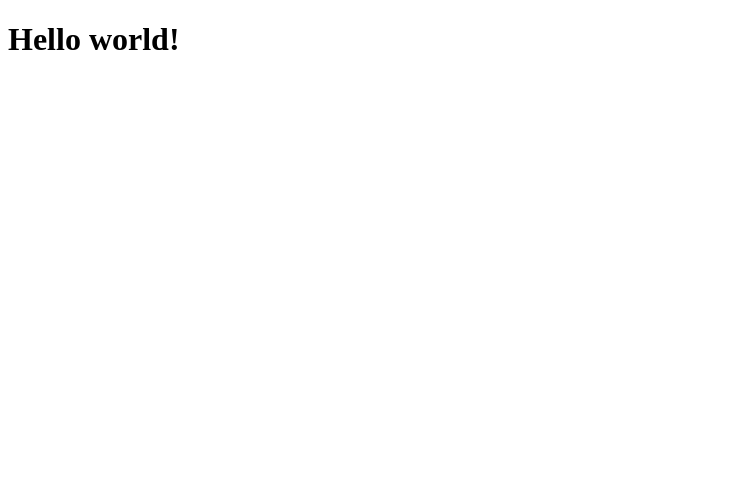
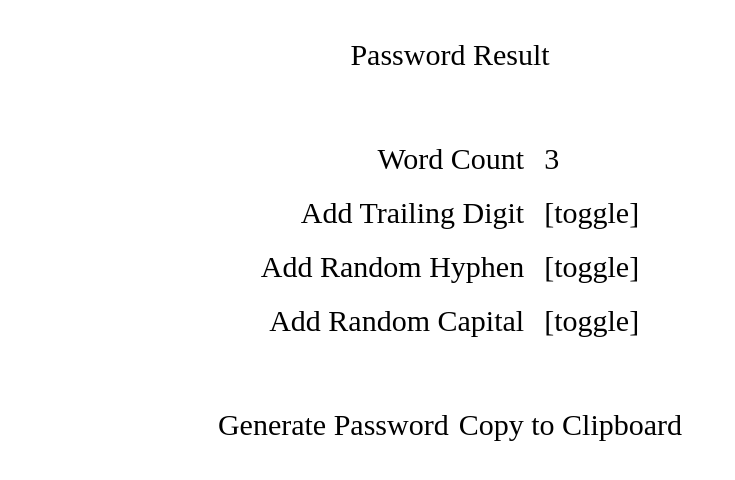
Before and after one commit to BuschEric97/password-generator_electron, an Electron app: page index.html in a window 900 px wide. Shown: the whole page, without its empty margins (0-735 px from the left). Drawn offline with Linux system fonts and the light colour scheme.

Commit message:
Added structure of elements of app

```diff
--- a/index.html
+++ b/index.html
@@ -5,10 +5,30 @@
     <meta charset="UTF-8">
     <meta name="viewport" content="width=device-width, initial-scale=1.0">
     <title>Password Generator</title>
+    <link rel="stylesheet" href="layout.css">
 </head>
 
 <body>
-    <h1>Hello world!</h1>
+    <div class="main-grid-container">
+        <div class="main-grid-item" id="password-result">Password Result</div>
+        <div class="main-grid-item" id="toggles">
+            <div class="toggles-grid-container">
+                <div class="toggles-grid-item-text" id="word-count-text">Word Count</div>
+                <div class="toggles-grid-item" id="word-count">3</div>
+                <div class="toggles-grid-item-text" id="trailing-digit-text">Add Trailing Digit</div>
+                <div class="toggles-grid-item" id="trailing-digit">[toggle]</div>
+                <div class="toggles-grid-item-text" id="random-hyphen-text">Add Random Hyphen</div>
+                <div class="toggles-grid-item" id="random-hyphen">[toggle]</div>
+                <div class="toggles-grid-item-text" id="random-capital-text">Add Random Capital</div>
+                <div class="toggles-grid-item" id="random-capital">[toggle]</div>
+            </div>
+        </div>
+        <div class="main-grid-item" id="generate-password">
+            Generate Password
+
+        </div>
+        <div class="main-grid-item" id="copy-to-clipboard">Copy to Clipboard</div>
+    </div>
 </body>
 
 </html>
--- /dev/null
+++ b/layout.css
@@ -0,0 +1,48 @@
+#password-result { grid-area: pwd-rslt; }
+#toggles { grid-area: toggles; }
+#generate-password { grid-area: pwd-gen; text-align: end; }
+#copy-to-clipboard { grid-area: copy-clp; text-align: start; }
+
+.main-grid-container {
+    display: grid;
+    grid-template-areas:
+        'pwd-rslt pwd-rslt'
+        'toggles toggles'
+        'pwd-gen copy-clp';
+    gap: 10px;
+    padding: 10px;
+}
+
+.main-grid-item {
+    text-align: center;
+    padding: 20px 0;
+    font-size: 30px;
+}
+
+#word-count-text { grid-area: wrd-txt; }
+#word-count { grid-area: wrd-tgl; }
+#trailing-digit-text { grid-area: dgt-txt; }
+#trailing-digit { grid-area: dgt-tgl; }
+#random-hyphen-text { grid-area: hyp-txt; }
+#random-hyphen { grid-area: hyp-tgl; }
+#random-capital-text { grid-area: cap-txt; }
+#random-capital { grid-area: cap-tgl; }
+
+.toggles-grid-container {
+    display: grid;
+    grid-template-areas:
+        'wrd-txt wrd-tgl'
+        'dgt-txt dgt-tgl'
+        'hyp-txt hyp-tgl'
+        'cap-txt cap-tgl';
+    padding: 10px;
+}
+
+.toggles-grid-item-text {
+    text-align: end;
+    padding: 10px;
+}
+.toggles-grid-item {
+    text-align: start;
+    padding: 10px
+}
--- a/main.js
+++ b/main.js
@@ -3,8 +3,8 @@ const path = require("path");
 
 const loadMainWindow = () => {
     const mainWindow = new BrowserWindow({
-        width : 1200,
-        height: 800,
+        width : 900,
+        height: 600,
         webPreferences: {
             nodeIntegration: true
         }
--- a/package.json
+++ b/package.json
@@ -4,7 +4,7 @@
   "description": "New cross-platform version of my original Windows Password Generator app using Electron",
   "main": "main.js",
   "scripts": {
-    "start": "electron .",
+    "start": "electron . --no-sandbox",
     "test": "echo \"Error: no test specified\" && exit 1"
   },
   "repository": {
```
Also changed, not shown: password-gen.js (added).
